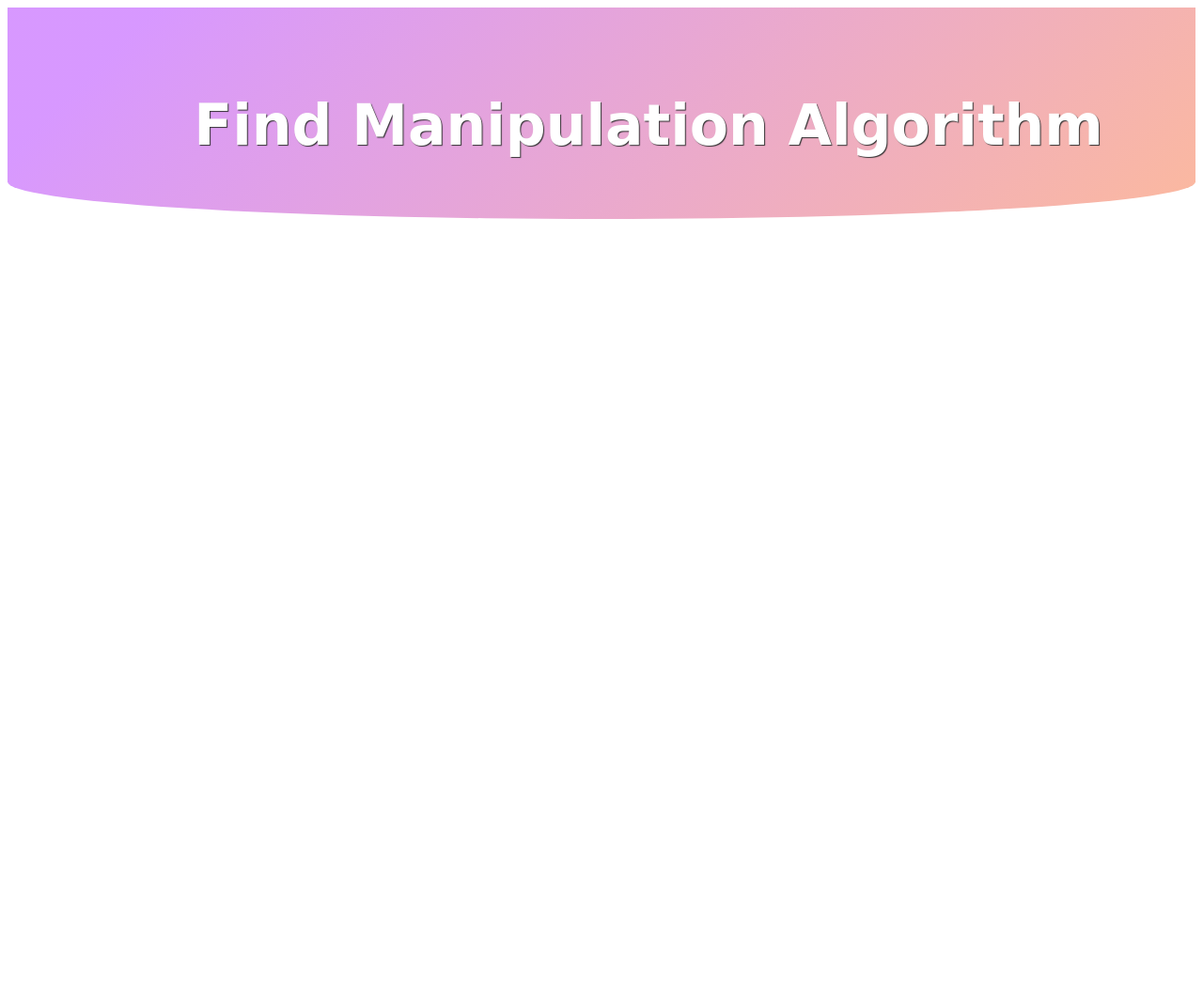
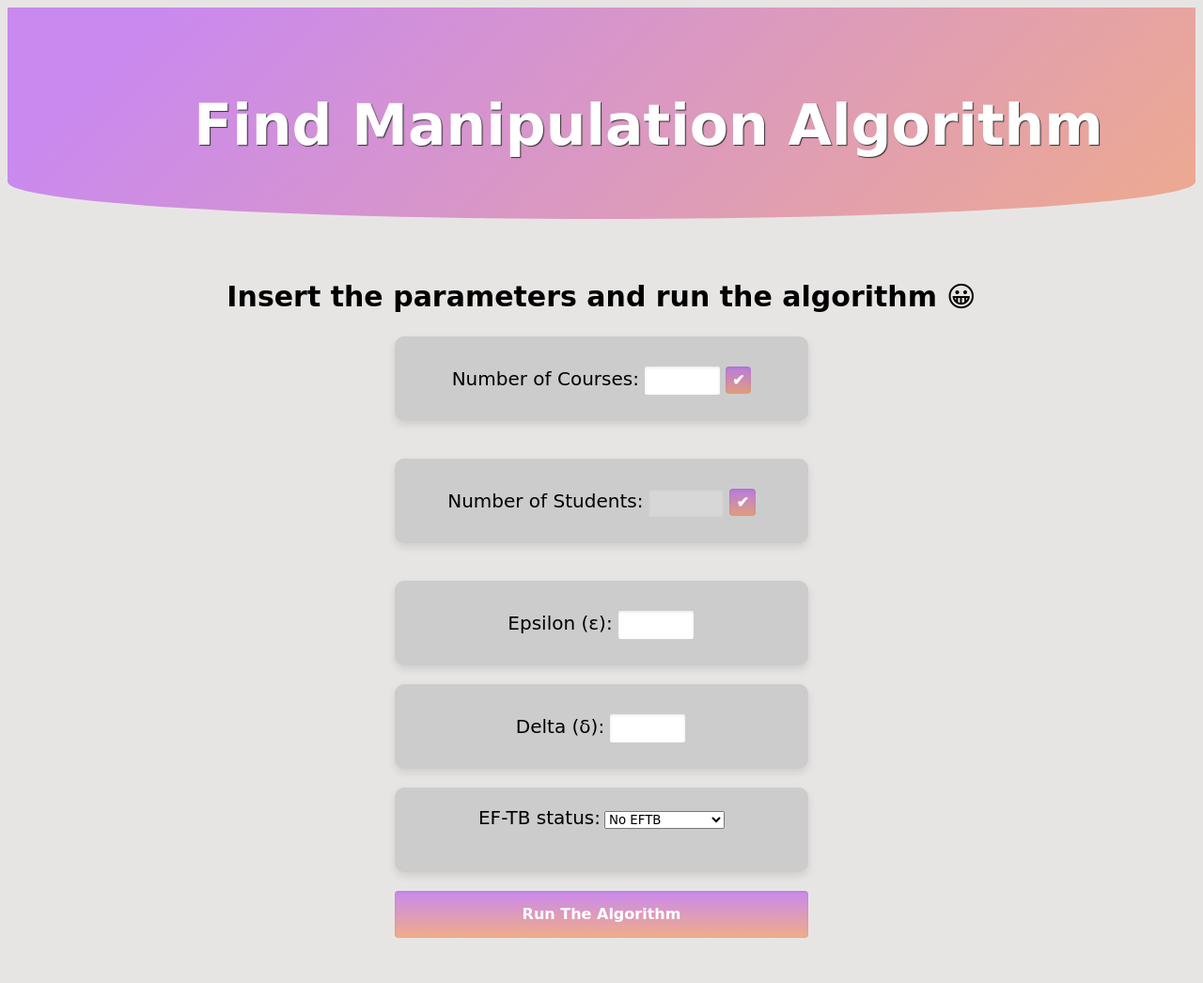
Before and after one commit to Final-project-distribution-of-courses/Flask-Website, a Flask app: template templates/manipulation_form.html in a window 1280 px wide. Shown: the whole page at 94% size. Before the commit the page ends 233 px from the top, so only its background shows below. Run offline with Flask 3, Linux system fonts and the light colour scheme; the template is opened without the code that fills it, so the values that code supplies are empty.

Commit message:
manipulation_form.html

```diff
--- a/templates/manipulation_form.html
+++ b/templates/manipulation_form.html
@@ -4,11 +4,63 @@
     <meta charset="UTF-8">
     <link rel="stylesheet" href="{{ url_for('static', filename='findmanipulation.css') }}">
     <link rel="stylesheet" href="{{ url_for('static', filename='header.css') }}">
+    <link rel="stylesheet" href="{{ url_for('static', filename='AlgosForm.css') }}">
     <div class="backgroundHeader">
         <h1>Find Manipulation Algorithm</h1>
     </div>
 </header>
 <body>
-<!--    todo  implement this page-->
+<div class="formContainer">
+    <h2>Insert the parameters and run the algorithm &#128512;</h2>
+    <form action="/process" method="POST" id="aceeiForm">
+        <input type="hidden" name="algorithm" value="aceei">
+        <!-- Choose Number of Courses -->
+        <div class="fieldsContainer">
+            <label for="numberOfCourses">Number of Courses:</label>
+            <input type="number" id="numberOfCourses" name="numberOfCourses" min="1" required>
+            <button type="button" onclick="addCourseFields()">&#10004;</button>
+        </div>
+        <!-- Courses Input Fields (Generated Dynamically) -->
+        <div id="courseFields">
+            <!-- Fields for courses will be added dynamically -->
+        </div>
+
+        <div class="fieldsContainer">
+            <!-- Choose Number of Students -->
+            <label for="numberOfStudents">Number of Students:</label>
+            <input type="number" id="numberOfStudents" name="numberOfStudents" min="1" required disabled>
+            <button type="button" onclick="addStudentFields()">&#10004;</button>
+        </div>
+        <!-- Student Input Fields (Generated Dynamically) -->
+        <div id="studentFields">
+            <!-- Fields for students will be added dynamically -->
+        </div>
+
+        <div class="fieldsContainer">
+            <!-- Epsilon (ε) Input Field -->
+            <label for="epsilon">Epsilon (ε):</label>
+            <input type="number" id="epsilon" name="epsilon" step="0.01" min="0" required><br><br>
+        </div>
+
+        <div class="fieldsContainer">
+            <!-- Delta (δ) Input Field -->
+            <label for="delta">Delta (δ):</label>
+            <input type="number" id="delta" name="delta" step="0.01" min="0" required><br><br>
+        </div>
+
+        <div class="fieldsContainer">
+            <!-- t Input Field with Options -->
+            <label for="ef-tb">EF-TB status:</label>
+            <select id="ef-tb" name="ef-tb" required>
+                <option value="no EFTB">No EFTB</option>
+                <option value="EFTB">EFTB</option>
+                <option value="contested EFTB">Contested EFTB</option>
+            </select><br><br>
+        </div>
+
+        <input type="submit" value="Run The Algorithm">
+    </form>
+</div>
+<script src="{{ url_for('static', filename='form-functions.js') }}"></script>
 </body>
 </html>
```
